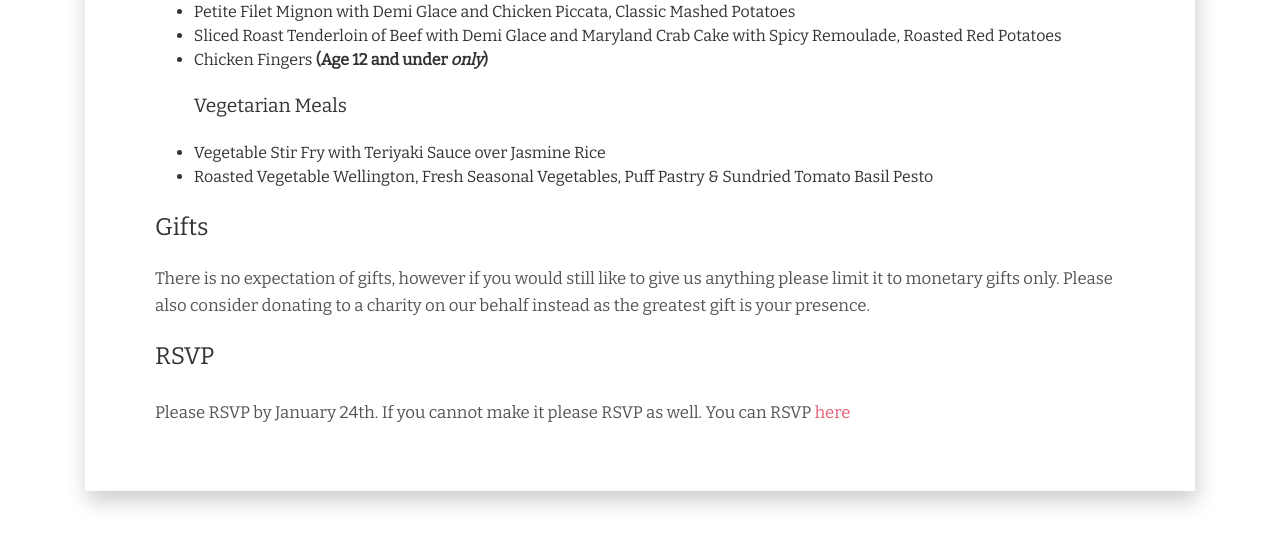
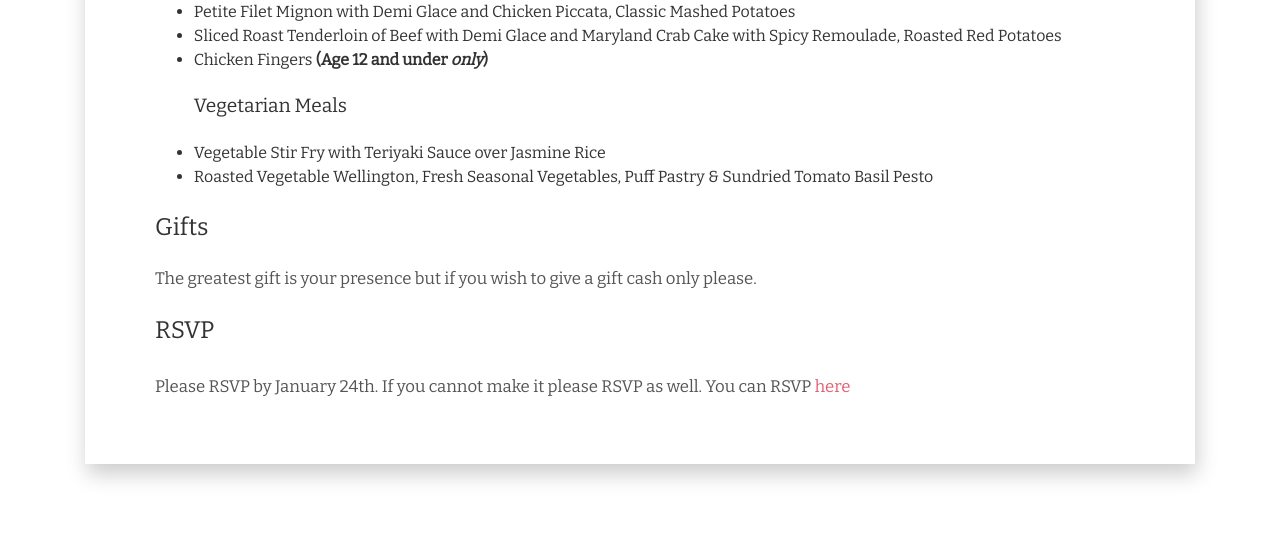
Before and after one commit to benreid24/wedding-site, a Django app: page /details in a window 1280 px wide. Shown: the part 1603-2161 px from the top of the page. After the commit the page ends 2084 px from the top, so only its background shows below. Run offline with Django 3.2, Linux system fonts and the light colour scheme; some libraries are stand-ins or nearby versions.

Commit message:
Update gifts text

```diff
--- a/wedding/core/templates/details.html
+++ b/wedding/core/templates/details.html
@@ -115,8 +115,7 @@
                         </div>
 
                         <h4 class="margin-top-btm">Gifts</h4>
-						<p class="margin-top-btm">There is no expectation of gifts, however if you would still like to give us anything please limit it to monetary gifts only.
-							Please also consider donating to a charity on our behalf instead as the greatest gift is your presence.</p>
+						<p class="margin-top-btm">The greatest gift is your presence but if you wish to give a gift cash only please.</p>
 
                         <h4 class="margin-top-btm">RSVP</h4>
 						<p class="margin-top-btm">Please RSVP by January 24th. If you cannot make it please RSVP as well. You can RSVP <a href="/rsvp" class="phone">here</a></p>
```
